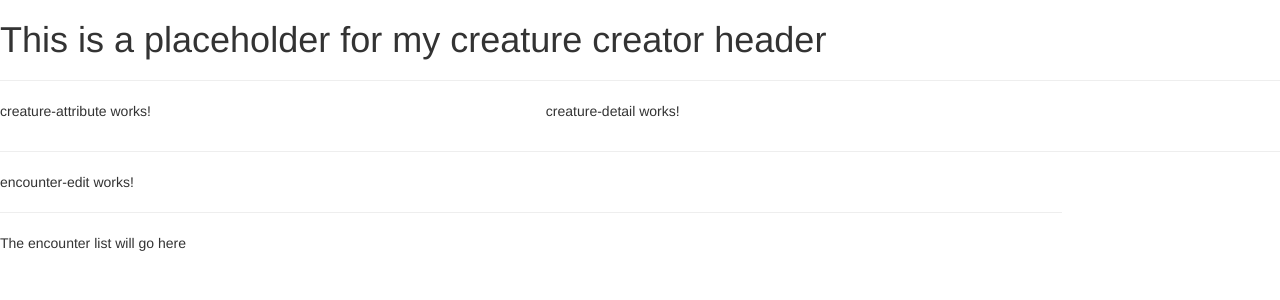
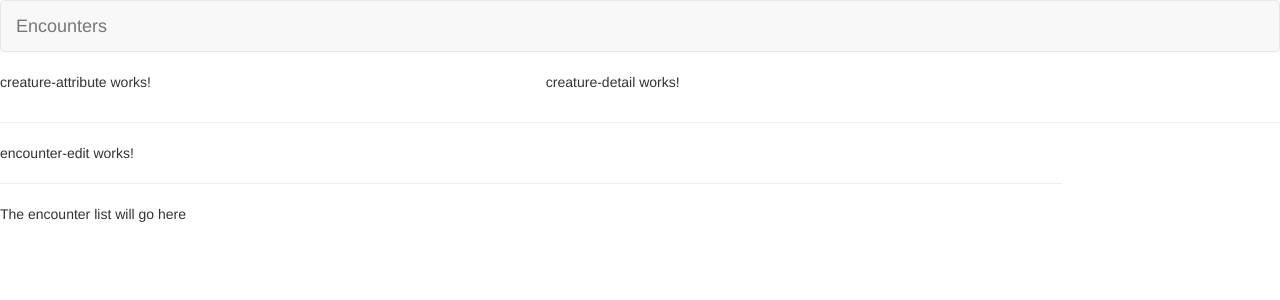
Before and after one commit to dwraithrah12/CRUD-app, an Angular app in the folder angular-frontEnd-app/: page / in a window 1280 px wide. Shown: the top 300 px of the page. Built offline with nearby package versions, Linux system fonts and the light colour scheme.

Commit message:
Modified header.component.html   The header is now a navbar with a brand style logo on the left.  Will add drop down placeholders and other navigation components later.

```diff
--- a/angular-frontEnd-app/src/app/header/header.component.html
+++ b/angular-frontEnd-app/src/app/header/header.component.html
@@ -1,5 +1,10 @@
-<!--To be worked on later. Want to centralize header and put all the header html here. took it out of app.component html.-->
-<div class="col-md-20">
-    <h1>This is a placeholder for my creature creator header</h1>
-    <hr>
-</div>
+<!--Changing header to Nav-bar with placeholder for links and drop down menus-->
+
+<!-- Creating the basic navigation bar using navbar class from bootstrap. Will be dynamic to change with view port and have a 'brand' on the left with placeholder link-->
+<nav class="navbar navbar-default">
+    <div class="container-fluid">
+        <div class="navbar-header">
+            <a href="#" class="navbar-brand">Encounters</a>
+        </div>
+    </div>
+</nav>
```
